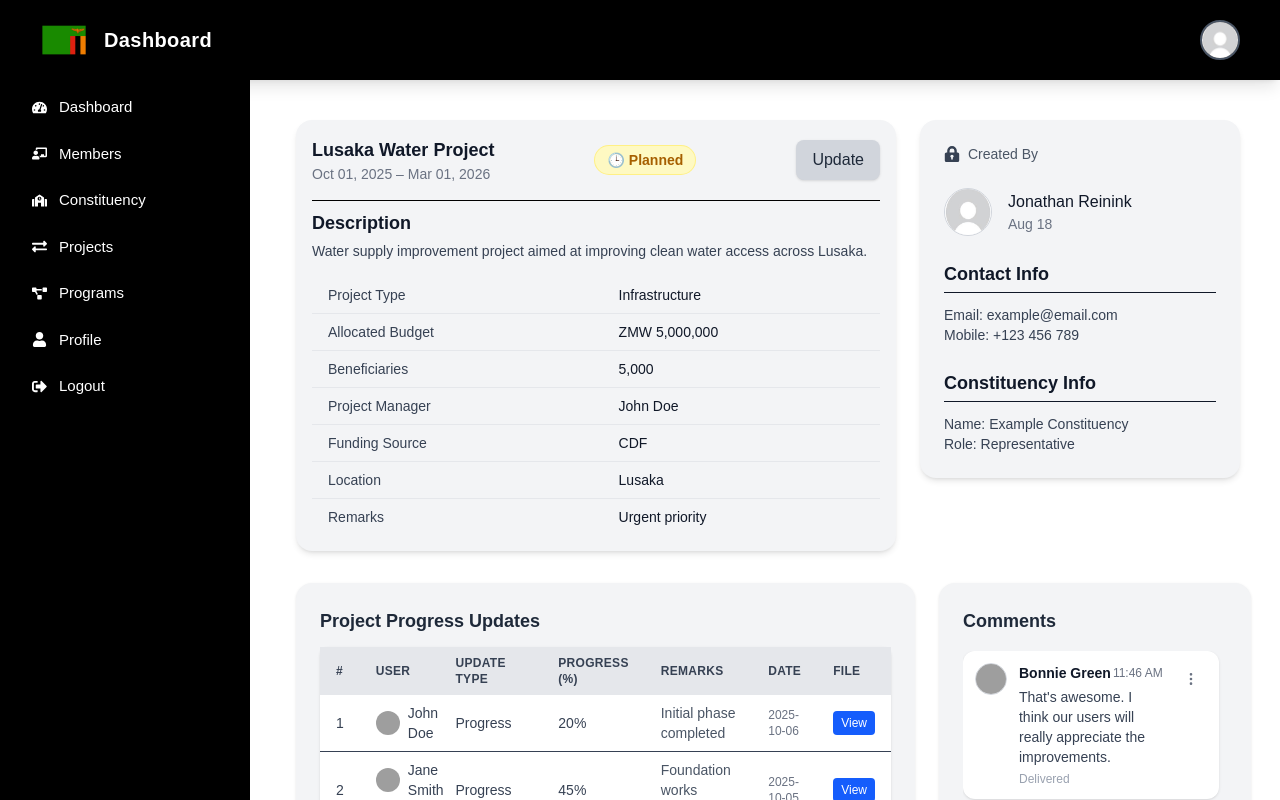
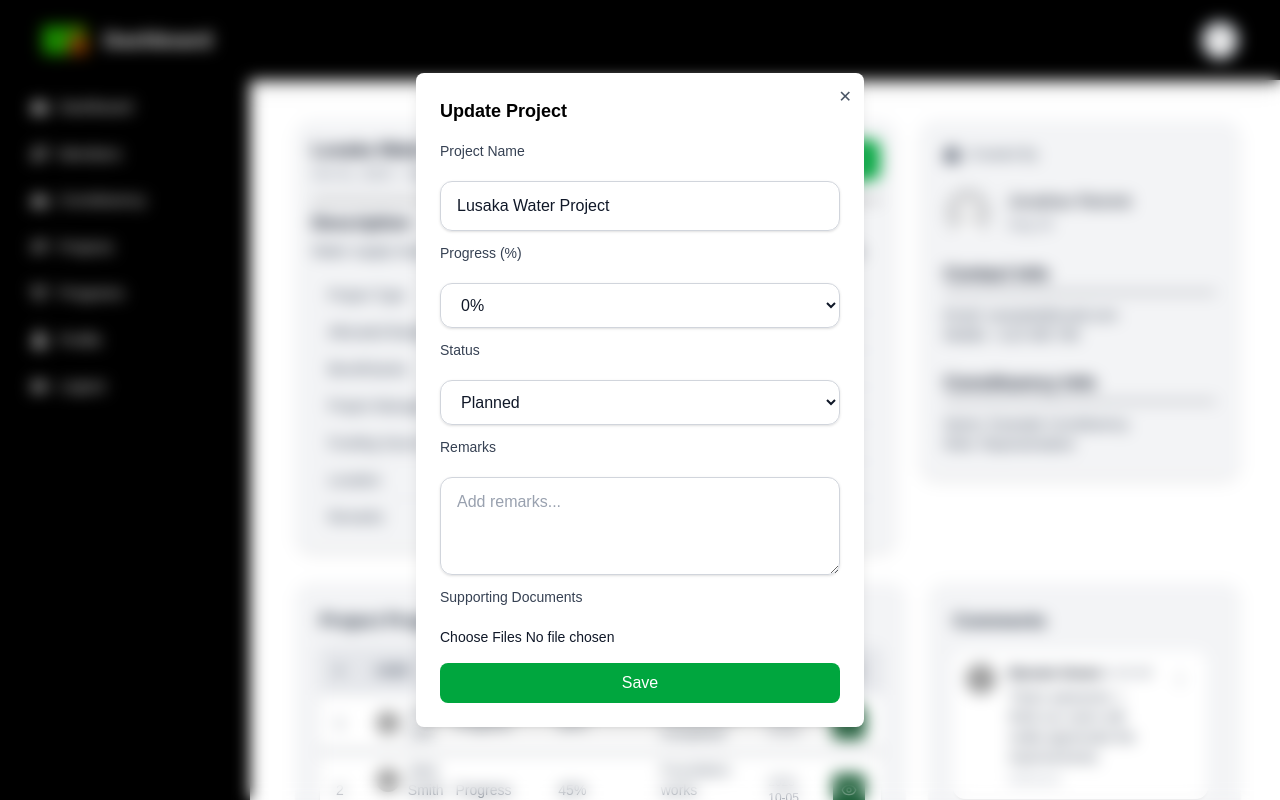
Before and after one commit to simwawatim/fund-cdf-tracker-frontend-nextjs, a Next.js app: page /project-view in a window 1280 px wide. Both pictures are taken after a click on the button "Update". Built offline with nearby package versions, Linux system fonts and the light colour scheme; grey boxes are pictures that could not be loaded.

Commit message:
added update status modal

```diff
--- a/src/components/project-view/CommentsSection.tsx
+++ b/src/components/project-view/CommentsSection.tsx
@@ -46,9 +46,9 @@ const CommentsSection = ({ comments }: CommentsSectionProps) => (
       <input
         type="text"
         placeholder="Write a comment..."
-        className="flex-1 text-sm p-2 border rounded-lg focus:outline-none focus:ring-1 focus:ring-blue-400"
+        className="mt-2 block w-full rounded-xl border border-gray-300 px-4 py-3 text-base text-gray-900 placeholder-gray-400 shadow-sm focus:outline-none focus:ring-2 focus:ring-indigo-500 focus:border-indigo-500 transition"
       />
-      <button className="bg-blue-600 text-white text-sm px-3 py-2 rounded-lg hover:bg-blue-700 transition">
+      <button className="bg-green-900 text-white text-sm px-3 py-2 rounded-lg hover:bg-green-700 transition">
         Send
       </button>
     </div>
--- a/src/components/project-view/ProgressTable.tsx
+++ b/src/components/project-view/ProgressTable.tsx
@@ -1,4 +1,5 @@
 "use client";
+import { Eye } from "lucide-react";
 
 interface ProgressUpdate {
   id: number;
@@ -44,14 +45,17 @@ const ProgressTable = ({ data, onViewFile }: ProgressTableProps) => (
             <td className="py-2 px-4">{item.progress}%</td>
             <td className="py-2 px-4 text-gray-600">{item.remarks}</td>
             <td className="py-2 px-4 text-gray-500 text-xs">{item.date}</td>
+
+
             <td className="py-2 px-4">
-              <button
+            <a
                 onClick={() => onViewFile(item.fileUrl)}
-                className="bg-blue-600 text-white text-xs px-2 py-1 rounded hover:bg-blue-700 transition"
-              >
-                View
-              </button>
+                className="bg-green-900 text-white p-2 rounded hover:bg-gree -700 transition flex items-center justify-center"
+            >
+                <Eye className="w-4 h-4" />
+            </a>
             </td>
+
           </tr>
         ))}
       </tbody>
--- a/src/components/project-view/ProjectHeader.tsx
+++ b/src/components/project-view/ProjectHeader.tsx
@@ -1,26 +1,159 @@
 "use client";
+
+import { useState } from "react";
 
 interface ProjectHeaderProps {
   name: string;
   period: string;
   status: string;
+  initialProgress?: number; // optional initial progress
 }
 
-const ProjectHeader = ({ name, period, status }: ProjectHeaderProps) => (
+const ProjectHeader = ({
+  name,
+  period,
+  status,
+  initialProgress = 0,
+}: ProjectHeaderProps) => {
+  const [isModalOpen, setIsModalOpen] = useState(false);
+  const [projectName, setProjectName] = useState(name);
+  const [progressPercentage, setProgressPercentage] = useState(initialProgress);
+  const [projectStatus, setProjectStatus] = useState(status);
+  const [remarks, setRemarks] = useState(""); // new remarks
+  const [documents, setDocuments] = useState<File[]>([]); // supporting documents
+
+  const handleFileChange = (e: React.ChangeEvent<HTMLInputElement>) => {
+    if (e.target.files) {
+      setDocuments(Array.from(e.target.files));
+    }
+  };
+
+  const handleUpdate = () => {
+    // Here you can call an API to update the project and upload documents
+    console.log("Updated Project:", {
+      projectName,
+      progressPercentage,
+      projectStatus,
+      remarks,
+      documents,
+    });
+    setIsModalOpen(false);
+  };
+
+  return (
     <div className="flex items-center justify-between">
       <div>
-      <p className="text-gray-900 font-semibold text-lg">{name}</p>
+        <p className="text-gray-900 font-semibold text-lg">{projectName}</p>
         <p className="text-gray-500 text-sm">{period}</p>
       </div>
       <div>
         <span className="inline-flex items-center rounded-full px-3 py-1 text-sm font-semibold bg-yellow-100 text-yellow-700 ring-1 ring-yellow-200">
-        🕒 {status}
+          🕒 {projectStatus}
         </span>
       </div>
-    <button className="flex items-center bg-gray-300 hover:bg-gray-400 text-gray-800 font-medium py-2 px-4 rounded-lg shadow-sm transition">
+      <button
+        onClick={() => setIsModalOpen(true)}
+        className="flex items-center bg-green-600 hover:bg-green-700 text-white font-medium py-2 px-4 rounded-lg shadow-sm transition"
+      >
         Update
       </button>
+
+      {/* Modal */}
+      {isModalOpen && (
+        <div className="fixed inset-0 flex items-center justify-center backdrop-blur-sm z-50">
+          <div className="bg-white rounded-lg shadow-lg w-11/12 max-w-md p-6 relative">
+            <button
+              onClick={() => setIsModalOpen(false)}
+              className="absolute top-3 right-3 text-gray-600 hover:text-gray-900"
+            >
+              ✕
+            </button>
+            <h2 className="text-lg font-semibold mb-4">Update Project</h2>
+
+            <div className="flex flex-col space-y-3">
+              {/* Project Name */}
+              <label className="text-sm font-medium text-gray-700">
+                Project Name
+              </label>
+              <input
+                type="text"
+                className="mt-2 block w-full rounded-xl border border-gray-300 px-4 py-3 text-base text-gray-900 placeholder-gray-400 shadow-sm focus:outline-none focus:ring-2 focus:ring-indigo-500 focus:border-indigo-500 transition"
+                value={projectName}
+                onChange={(e) => setProjectName(e.target.value)}
+              />
+
+              {/* Progress % */}
+              <label className="text-sm font-medium text-gray-700">
+                Progress (%)
+              </label>
+              <select
+                className="mt-2 block w-full rounded-xl border border-gray-300 px-4 py-3 text-base text-gray-900 shadow-sm focus:outline-none focus:ring-2 focus:ring-indigo-500 focus:border-indigo-500 transition"
+                value={progressPercentage}
+                onChange={(e) =>
+                  setProgressPercentage(parseInt(e.target.value))
+                }
+              >
+                {Array.from({ length: 21 }, (_, i) => i * 5).map((value) => (
+                  <option key={value} value={value}>
+                    {value}%
+                  </option>
+                ))}
+              </select>
+
+              {/* Status */}
+              <label className="text-sm font-medium text-gray-700">
+                Status
+              </label>
+              <select
+                className="mt-2 block w-full rounded-xl border border-gray-300 px-4 py-3 text-base text-gray-900 placeholder-gray-400 shadow-sm focus:outline-none focus:ring-2 focus:ring-indigo-500 focus:border-indigo-500 transition"
+                value={projectStatus}
+                onChange={(e) => setProjectStatus(e.target.value)}
+              >
+                <option value="Planned">Planned</option>
+                <option value="In Progress">In Progress</option>
+                <option value="Completed">Completed</option>
+              </select>
+
+              {/* Remarks */}
+              <label className="text-sm font-medium text-gray-700">Remarks</label>
+              <textarea
+                className="mt-2 block w-full rounded-xl border border-gray-300 px-4 py-3 text-base text-gray-900 placeholder-gray-400 shadow-sm focus:outline-none focus:ring-2 focus:ring-indigo-500 focus:border-indigo-500 transition"
+                rows={3}
+                placeholder="Add remarks..."
+                value={remarks}
+                onChange={(e) => setRemarks(e.target.value)}
+              />
+
+              {/* Supporting Documents */}
+              <label className="text-sm font-medium text-gray-700">
+                Supporting Documents
+              </label>
+              <input
+                type="file"
+                multiple
+                className="mt-2 block w-full text-sm text-gray-900"
+                onChange={handleFileChange}
+              />
+              {documents.length > 0 && (
+                <ul className="mt-1 text-gray-700 text-sm list-disc list-inside">
+                  {documents.map((file, idx) => (
+                    <li key={idx}>{file.name}</li>
+                  ))}
+                </ul>
+              )}
+            </div>
+
+            <button
+              onClick={handleUpdate}
+              className="mt-4 w-full bg-green-600 hover:bg-green-700 text-white py-2 rounded-lg transition"
+            >
+              Save
+            </button>
+          </div>
+        </div>
+      )}
     </div>
   );
+};
 
 export default ProjectHeader;
```
Lines whose indentation alone changed are shown as unchanged.
